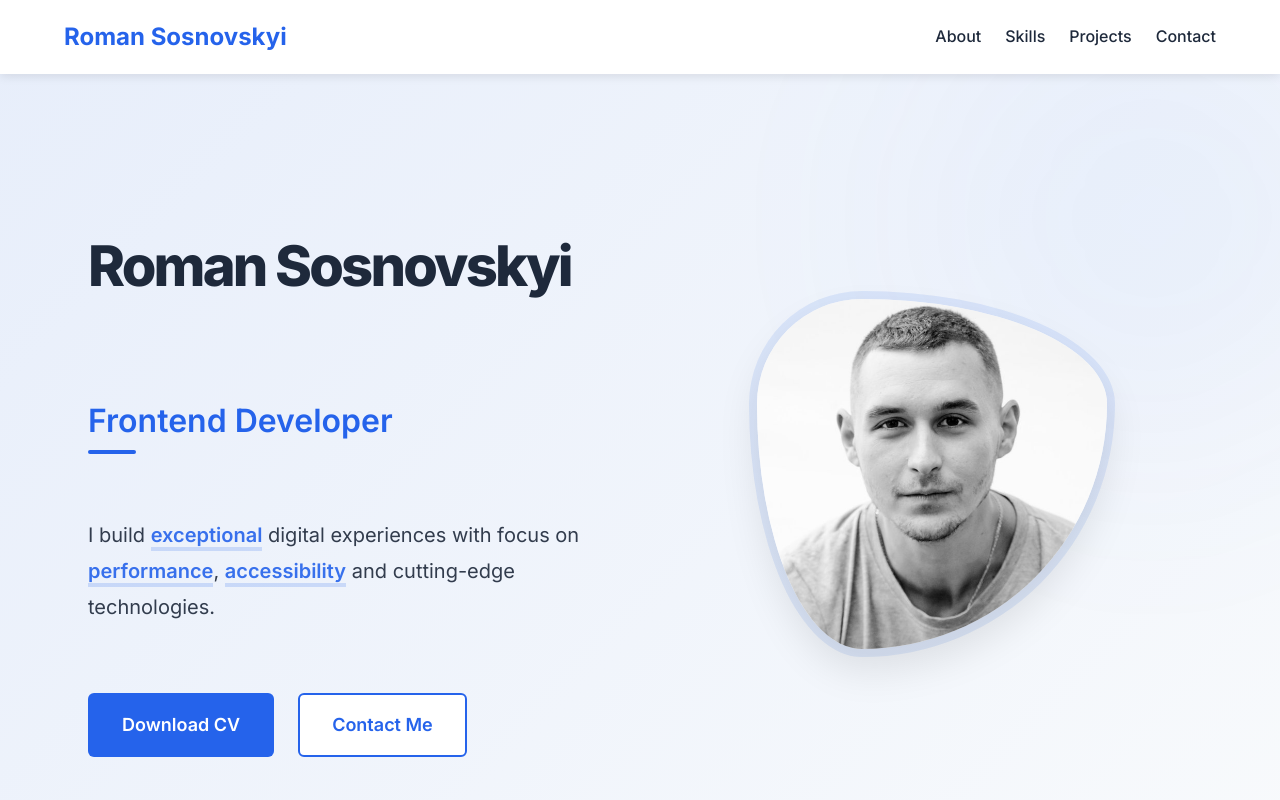
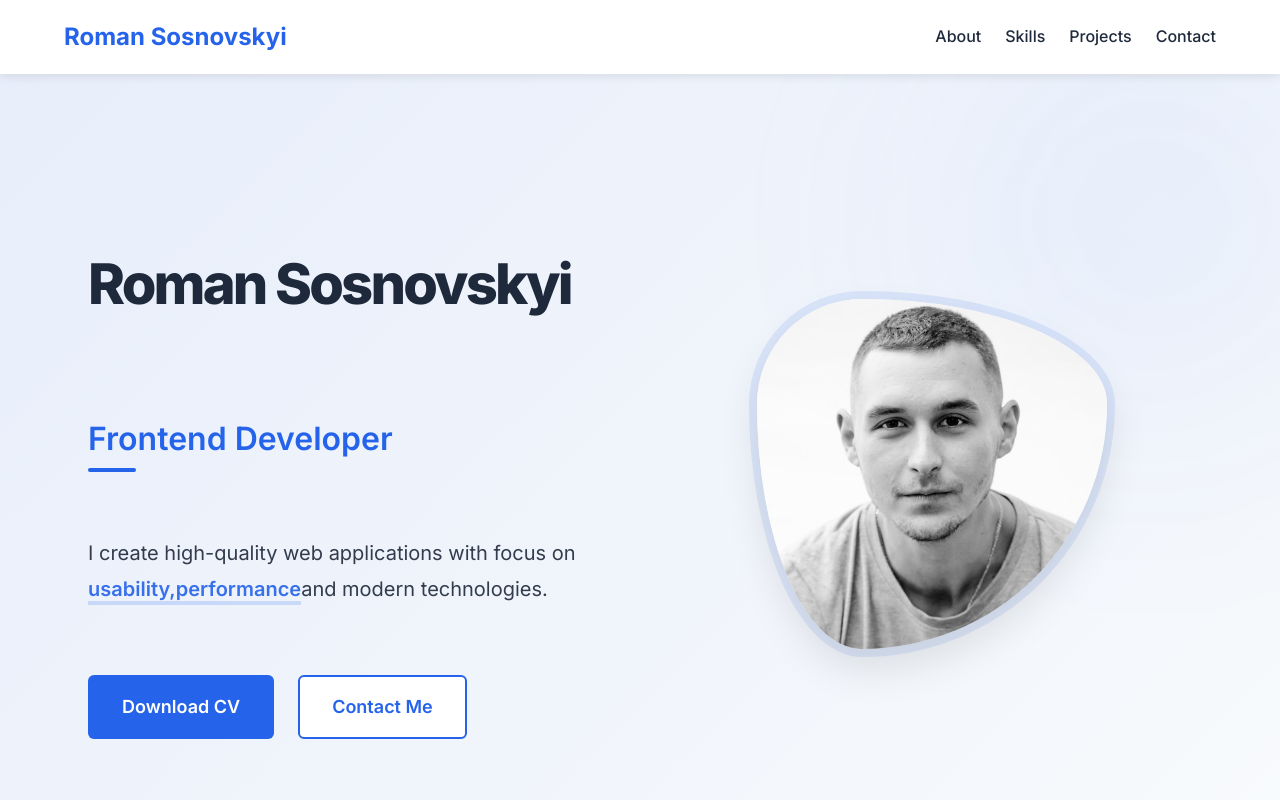
Before and after one commit to Sosnovskyi-Roman/my-portfolio, a Next.js app: page / in a window 1280 px wide. Shown: the top 800 px of the page. Built offline with nearby package versions, Linux system fonts and the light colour scheme.

Commit message:
added my Cv file

```diff
--- a/src/app/page.tsx
+++ b/src/app/page.tsx
@@ -6,7 +6,14 @@ import { CTA } from '@/components/CTA/CTA';
 export default function Home() {
   return (
     <main>
-      <Hero />
+      <Hero
+        name='Roman Sosnovskyi'
+        position='Frontend Developer'
+        description='I create high-quality web applications with focus on usability, performance and modern technologies.'
+        cvPath='/documents/Roman_Sosnovskyi_CV.pdf'
+        avatarPath='/images/avatar.jpeg'
+        highlightedWords={['high-quality', 'usability', 'performance']}
+      />
       <About />
       <Skills />
       <CTA />
--- a/src/components/Hero/Hero.module.scss
+++ b/src/components/Hero/Hero.module.scss
@@ -196,4 +196,27 @@
     width: 220px;
     height: 220px;
   }
+
+  .highlight {
+    color: $primary-color;
+    font-weight: 600;
+    position: relative;
+    display: inline-block;
+
+    &::after {
+      content: '';
+      position: absolute;
+      bottom: 0.1em;
+      left: 0;
+      width: 100%;
+      height: 0.2em;
+      background: rgba($primary-color, 0.2);
+      z-index: -1;
+      transition: height 0.3s ease;
+    }
+
+    &:hover::after {
+      height: 0.4em;
+    }
+  }
 }
--- a/src/components/Hero/Hero.tsx
+++ b/src/components/Hero/Hero.tsx
@@ -5,11 +5,40 @@ import Image from 'next/image';
 import { motion } from 'framer-motion';
 import { useInView } from 'react-intersection-observer';
 
-export const Hero = () => {
+interface HeroProps {
+  name: string;
+  position: string;
+  description: string;
+  cvPath: string;
+  avatarPath: string;
+  highlightedWords?: string[];
+}
+
+export const Hero = ({
+  name = 'Roman Sosnovskyi',
+  position = 'Frontend Developer',
+  description = 'I build exceptional digital experiences with focus on performance, accessibility and cutting-edge technologies.',
+  cvPath = '/RomanSosnovskyi_CV.pdf',
+  avatarPath = '/images/avatar.jpeg',
+  highlightedWords = ['exceptional', 'performance', 'accessibility'],
+}: HeroProps) => {
   const [ref, inView] = useInView({
     triggerOnce: true,
     threshold: 0.2,
   });
+
+  const formatDescription = (text: string, highlights: string[]) => {
+    return text.split(' ').map((word, i) => {
+      const cleanWord = word.replace(/[^a-zA-Z]/g, '');
+      return highlights.includes(cleanWord.toLowerCase()) ? (
+        <span key={i} className={styles.highlight}>
+          {word}{' '}
+        </span>
+      ) : (
+        <span key={i}>{word} </span>
+      );
+    });
+  };
 
   return (
     <section className={styles.hero} id='home' ref={ref}>
@@ -26,7 +55,7 @@ export const Hero = () => {
               animate={inView ? { opacity: 1, y: 0 } : {}}
               transition={{ duration: 0.6, delay: 0.2 }}
             >
-              Roman Sosnovskyi
+              {name}
             </motion.span>
           </h1>
           <h2 className={styles.heroSubtitle}>
@@ -35,7 +64,7 @@ export const Hero = () => {
               animate={inView ? { opacity: 1, y: 0 } : {}}
               transition={{ duration: 0.6, delay: 0.4 }}
             >
-              Frontend Developer
+              {position}
             </motion.span>
           </h2>
           <motion.p
@@ -44,9 +73,7 @@ export const Hero = () => {
             animate={inView ? { opacity: 0.9 } : {}}
             transition={{ duration: 0.8, delay: 0.6 }}
           >
-            I build <span className={styles.highlight}>exceptional</span> digital experiences with
-            focus on <span className={styles.highlight}>performance</span>,{' '}
-            <span className={styles.highlight}>accessibility</span> and cutting-edge technologies.
+            {formatDescription(description, highlightedWords)}
           </motion.p>
           <motion.div
             className={styles.heroButtons}
@@ -54,7 +81,7 @@ export const Hero = () => {
             animate={inView ? { opacity: 1 } : {}}
             transition={{ duration: 0.8, delay: 0.8 }}
           >
-            <Button href='/RomanSosnovskyi_CV.pdf' download variant='primary' size='lg'>
+            <Button href={cvPath} download variant='primary' size='lg'>
               Download CV
             </Button>
             <Button href='#contact' variant='secondary' size='lg'>
@@ -71,8 +98,8 @@ export const Hero = () => {
         >
           <div className={styles.imageWrapper}>
             <Image
-              src='/images/avatar.jpeg'
-              alt='Roman Sosnovskyi - Frontend Developer'
+              src={avatarPath}
+              alt={`${name} - ${position}`}
               width={350}
               height={350}
               priority
```
Also changed, not shown: 1 other file (tests, documents, lock files or other folders).
